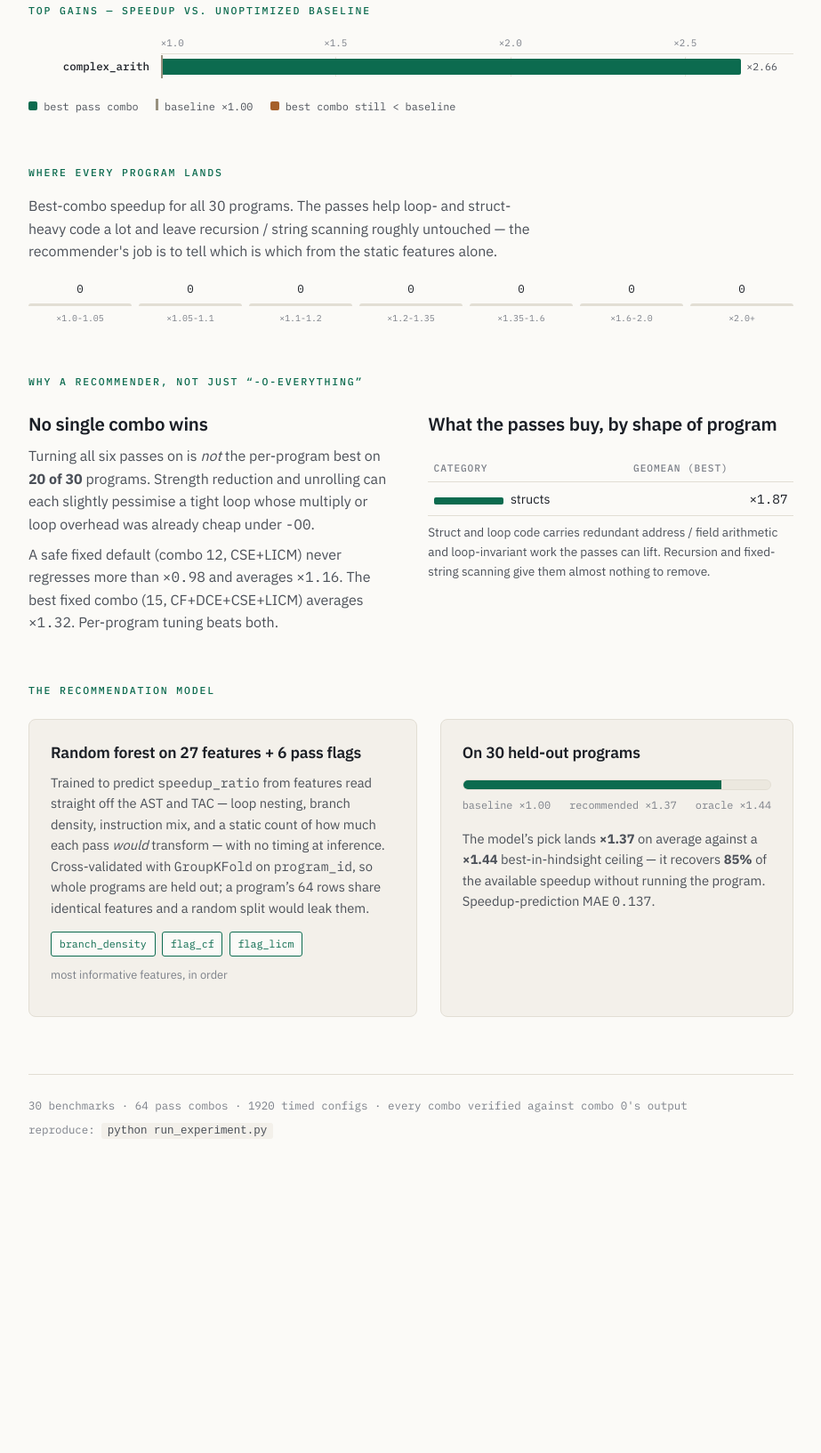
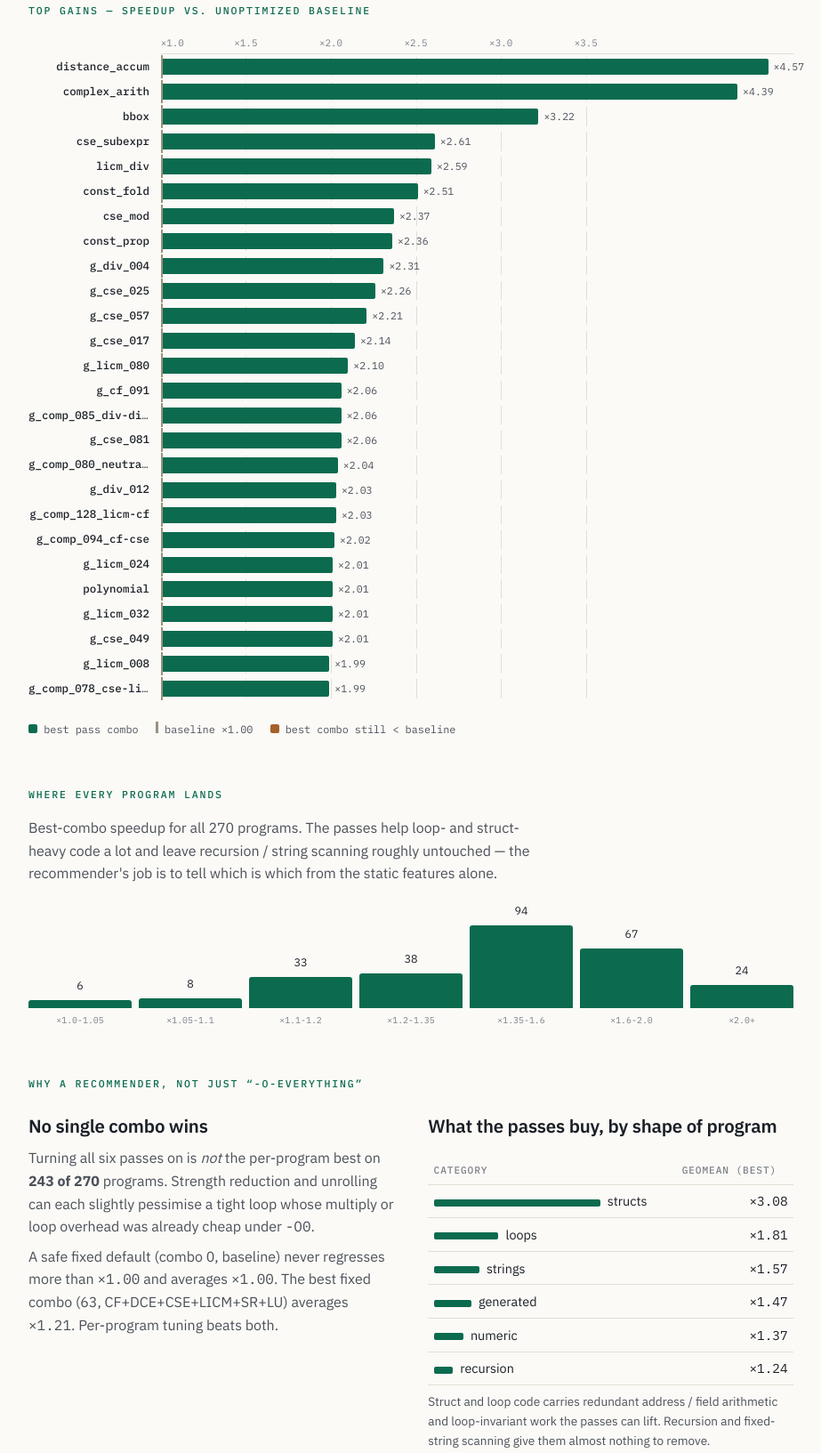
Before and after one commit to AkineHime/AI-based-compiler-optimization, a plain HTML site: page docs/results.html in a window 1280 px wide. Shown: the part 788-2421 px from the top of the page at 89% size, without its empty margins (178-1101 px from the left). Before the commit the page ends 2166 px from the top, so only its background shows below. Drawn offline with Linux system fonts and the light colour scheme.

Commit message:
data: 270-program / 64-combo sweep results (geomean best x1.50, max x4.57)
- benchmark_dataset.csv: 17,280 timed configs, 0 miscompiles
- RESULTS.md + docs/results.html regenerated from real numbers
- all-6-passes combo suboptimal on 243/270 programs
- bake-off winner: hist_gradient_boosting (MAE 0.163, 49% capture, 21% regress)
- fix(gen_resultspage): correct repo-root path (was src/docs/)

Co-Authored-By: Claude Sonnet 5 <noreply@anthropic.com>

```diff
--- a/docs/results.html
+++ b/docs/results.html
@@ -369,16 +369,259 @@
 
 <script>
 const RESULTS = {
-  "n_programs": 30, "n_combos": 64,
-  "geomean_best": 1.38, "geomean_all_on": 1.31, "max_speedup": 2.66, "max_program": "complex_arith",
-  "n_all_on_suboptimal": 20, "safe_combo": 12, "safe_geomean": 1.16, "safe_worst": 0.98,
-  "best_fixed_combo": 15, "best_fixed_geomean": 1.32,
-  "cv": {"kind":"random_forest","held_out":30,"n_groups":30,"folds":5,"mae":0.137,
-         "reco":1.37,"oracle":1.44,"baseline":1.0,"capture":85,"regression_rate":7},
-  "data": [["complex_arith","structs",2.66,2.66,63]],
-  "hist": [0,0,0,0,0,0,0],
-  "hist_labels": ["1.0-1.05","1.05-1.1","1.1-1.2","1.2-1.35","1.35-1.6","1.6-2.0","2.0+"],
-  "cats": [["structs",1.87]], "top_features": ["branch_density","flag_cf","flag_licm"]
+  "n_programs": 270,
+  "n_combos": 64,
+  "geomean_best": 1.495,
+  "geomean_all_on": 1.211,
+  "max_speedup": 4.57,
+  "max_program": "distance_accum",
+  "n_all_on_suboptimal": 243,
+  "safe_combo": 0,
+  "safe_geomean": 1.0,
+  "safe_worst": 1.0,
+  "best_fixed_combo": 63,
+  "best_fixed_geomean": 1.21,
+  "cv": {
+    "kind": "hist_gradient_boosting",
+    "held_out": 270,
+    "n_groups": 270,
+    "folds": 5,
+    "mae": 0.163,
+    "reco": 1.26,
+    "oracle": 1.54,
+    "baseline": 1.0,
+    "capture": 49,
+    "regression_rate": 21
+  },
+  "data": [
+    [
+      "distance_accum",
+      "structs",
+      4.57,
+      4.57,
+      63
+    ],
+    [
+      "complex_arith",
+      "structs",
+      4.39,
+      4.39,
+      63
+    ],
+    [
+      "bbox",
+      "structs",
+      3.22,
+      3.22,
+      63
+    ],
+    [
+      "cse_subexpr",
+      "loops",
+      2.61,
+      2.15,
+      6
+    ],
+    [
+      "licm_div",
+      "loops",
+      2.59,
+      2.37,
+      55
+    ],
+    [
+      "const_fold",
+      "loops",
+      2.51,
+      2.3,
+      55
+    ],
+    [
+      "cse_mod",
+      "loops",
+      2.37,
+      1.94,
+      54
+    ],
+    [
+      "const_prop",
+      "loops",
+      2.36,
+      1.84,
+      39
+    ],
+    [
+      "g_div_004",
+      "generated",
+      2.31,
+      1.96,
+      51
+    ],
+    [
+      "g_cse_025",
+      "generated",
+      2.26,
+      1.7,
+      55
+    ],
+    [
+      "g_cse_057",
+      "generated",
+      2.21,
+      1.52,
+      46
+    ],
+    [
+      "g_cse_017",
+      "generated",
+      2.14,
+      1.52,
+      54
+    ],
+    [
+      "g_licm_080",
+      "generated",
+      2.1,
+      1.49,
+      43
+    ],
+    [
+      "g_cf_091",
+      "generated",
+      2.06,
+      1.6,
+      59
+    ],
+    [
+      "g_comp_085_div-div-licm",
+      "generated",
+      2.06,
+      1.29,
+      3
+    ],
+    [
+      "g_cse_081",
+      "generated",
+      2.06,
+      1.8,
+      6
+    ],
+    [
+      "g_comp_080_neutral-licm",
+      "generated",
+      2.04,
+      1.45,
+      47
+    ],
+    [
+      "g_div_012",
+      "generated",
+      2.03,
+      1.64,
+      12
+    ],
+    [
+      "g_comp_128_licm-cf",
+      "generated",
+      2.03,
+      1.44,
+      29
+    ],
+    [
+      "g_comp_094_cf-cse",
+      "generated",
+      2.02,
+      1.3,
+      15
+    ],
+    [
+      "g_licm_024",
+      "generated",
+      2.01,
+      1.36,
+      35
+    ],
+    [
+      "polynomial",
+      "loops",
+      2.01,
+      1.85,
+      38
+    ],
+    [
+      "g_licm_032",
+      "generated",
+      2.01,
+      1.22,
+      11
+    ],
+    [
+      "g_cse_049",
+      "generated",
+      2.01,
+      1.75,
+      23
+    ],
+    [
+      "g_licm_008",
+      "generated",
+      1.99,
+      1.38,
+      19
+    ],
+    [
+      "g_comp_078_cse-licm-unroll-unroll",
+      "generated",
+      1.99,
+      1.29,
+      46
+    ]
+  ],
+  "hist": [
+    6,
+    8,
+    33,
+    38,
+    94,
+    67,
+    24
+  ],
+  "hist_labels": [
+    "1.0-1.05",
+    "1.05-1.1",
+    "1.1-1.2",
+    "1.2-1.35",
+    "1.35-1.6",
+    "1.6-2.0",
+    "2.0+"
+  ],
+  "cats": [
+    [
+      "structs",
+      3.08
+    ],
+    [
+      "loops",
+      1.81
+    ],
+    [
+      "strings",
+      1.57
+    ],
+    [
+      "generated",
+      1.47
+    ],
+    [
+      "numeric",
+      1.37
+    ],
+    [
+      "recursion",
+      1.24
+    ]
+  ],
+  "top_features": []
 };
 
 const PASS = [["CF",1],["DCE",2],["CSE",4],["LICM",8],["SR",16],["LU",32]];
```
Also changed, not shown: data/benchmark_dataset.csv, docs/speedups.png, 2 other files.
